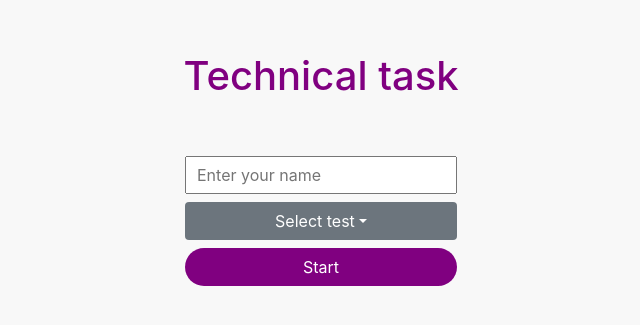
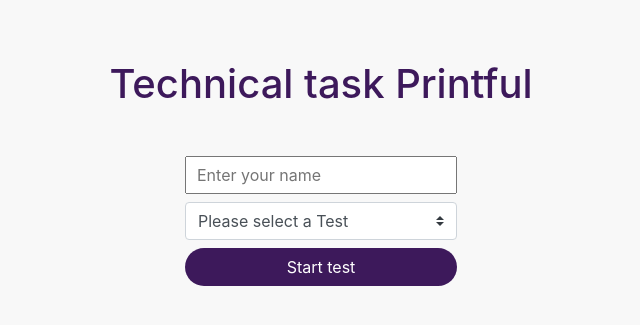
Before and after one commit to aleksandrgilarov/frontend-test, a Vue app: page / in a window 1280 px wide. Shown: the part 227-552 px from the top of the page, without its empty margins (319-959 px from the left). Built offline with nearby package versions, Linux system fonts and the light colour scheme.

Commit message:
Add most of the front-end part

```diff
--- a/src/App.vue
+++ b/src/App.vue
@@ -1,41 +1,104 @@
 <template>
-  <div id="app">
-    <div class="container-fluid full-height flex-center flex-column bg-grey">
-      <div class="row">
-        <div class="col">
-          <h1 class="mb-5 brand-primary-color">Technical task</h1>
-        </div>
-      </div>
-      <div class="row">
-        <div class="col">
-          <div class="group m-md-2">
-            <input id="name" type="text" placeholder="Enter your name" class="w-100">
-            <label for="name">Enter your name</label>
-          </div>
-          <b-dropdown
-              text="Select test"
-              block
-              class="m-md-2"
-              menu-class="w-100"
-          >
-            <b-dropdown-item href="#">Action</b-dropdown-item>
-            <b-dropdown-item href="#">Another action</b-dropdown-item>
-            <b-dropdown-item href="#">Something else here</b-dropdown-item>
-          </b-dropdown>
-          <div class="m-2">
-            <button class="btn btn-block rounded-pill bg-brand-primary">Start</button>
-          </div>
-        </div>
-      </div>
+  <div
+    id="app"
+    class="container-fluid full-height flex-center flex-column bg-grey"
+  >
+    <Title :title="title" />
+    <FirstStep v-if="!showQuestions" @start-test="startTest" :tests="availableTests"/>
+    <div v-if="showQuestions">
+      <Question :question="question" @next-question="nextQuestion()"/>
+      <b-progress :value="step" :max="questions.length" animated variant="success" class="mt-2" ></b-progress>
     </div>
   </div>
 </template>
 
 <script>
+import FirstStep from "@/components/FirstStep";
+import Title from "@/components/Title";
+import Question from "@/components/Question";
 
 export default {
   name: "App",
   components: {
+    FirstStep,
+    Title,
+    Question,
+  },
+  methods: {
+    startTest(name) {
+      this.name = name;
+      this.questions = this.getTestQuestions();
+      this.question = this.questions[this.step];
+      this.showQuestions = true;
+      this.title = this.questions[this.step].title;
+    },
+    getTestQuestions() {
+      return [
+        {
+          id: 1715,
+          title:
+            "Who is The Elven Sword-Wielding, Green Clothed Hero in the Legend of Zelda series?",
+        },
+        {
+          id: 2243,
+          title:
+            "In what game series are Golden Rings used as life-energy and money",
+        },
+        {
+          id: 3193,
+          title: 'What part of an Xbox 360 causes the "Red Ring of Death"?',
+        },
+        {
+          id: 6001,
+          title: "NES was short for....?",
+        },
+        {
+          id: 8696,
+          title:
+            "How many forms does The Final Boss of The Legend of Dragoon Have?",
+        },
+        {
+          id: 14998,
+          title: "What was the first home console?",
+        },
+      ];
+    },
+    getTests() {
+      //Implement get request
+    },
+    nextQuestion() {
+      this.step++;
+      this.question = this.questions[this.step];
+      this.title = this.questions[this.step].title;
+      console.log(this.step)
+    }
+  },
+  data() {
+    return {
+      title: "Technical task Printful",
+      showQuestions: false,
+      name: "",
+      availableTests: [],
+      questions: [],
+      question: {},
+      step: 0,
+    };
+  },
+  created() {
+    this.availableTests = [
+      {
+        id: 1,
+        title: "Video Games",
+      },
+      {
+        id: 2,
+        title: "Numbers",
+      },
+      {
+        id: 3,
+        title: "Movies",
+      },
+    ];
   },
 };
 </script>
@@ -43,39 +106,41 @@
 <style lang="scss">
 @import "assets/scss/main";
 #app {
-  button {
+  .custom-button {
     color: $white;
     border-color: transparent;
     font-size: $text-size;
+    min-width: 150px;
     &:hover {
-      opacity: .8;
+      opacity: 0.8;
       border-color: transparent;
     }
   }
   .group {
     position: relative;
   }
-  input {
+  input[type="text"] {
     display: block;
     transition: all 0.1s;
     font-size: $text-size;
     padding: 5px 10px;
+    min-width: 250px;
   }
-  input:placeholder-shown + label {
-    opacity:0;
+  input[type="text"]:placeholder-shown + label {
+    opacity: 0;
     transform: translateY(100%);
   }
-  input + label {
+  input[type="text"] + label {
     position: absolute;
     top: -18px;
     left: 10px;
     transition: all 0.1s;
-    opacity:1;
+    opacity: 1;
     font-size: $text-size-sm;
   }
-  input:focus {
-    outline:0;
-    border-color:$primary;
+  input[type="text"]:focus {
+    outline: 0;
+    border-color: $primary;
   }
 }
 </style>
--- a/src/assets/scss/_variables.scss
+++ b/src/assets/scss/_variables.scss
@@ -1,6 +1,8 @@
-$primary: purple;
+$primary: #3d195b;
 $white: #fff;
 $grey: #f8f8f8;
+$brand-red: #e90052;
+$brand-orange: #FF6600;
 
 $text-size-sm: .75rem;
 $text-size: 1rem;
--- /dev/null
+++ b/src/components/FirstStep.vue
@@ -0,0 +1,64 @@
+<template>
+  <div class="row">
+    <div class="col">
+      <b-alert v-model="showAlert" variant="danger" dismissible class="w-100 mb-4">
+        Name or test not selected!
+      </b-alert>
+      <form @submit.prevent="startTest">
+        <div class="group mb-2">
+          <input
+            id="name"
+            type="text"
+            v-model="name"
+            placeholder="Enter your name"
+            class="w-100"
+          />
+          <label for="name">Enter your name</label>
+        </div>
+        <b-form-select
+          v-model="selectedTest"
+          :options="options"
+          class="mb-2"
+        ></b-form-select>
+        <input
+          type="submit"
+          class="btn btn-block rounded-pill bg-brand-primary custom-button"
+          value="Start test"
+        />
+      </form>
+    </div>
+  </div>
+</template>
+
+<script>
+export default {
+  name: "FirstStep",
+  props: ["tests"],
+  methods: {
+    startTest() {
+      if (!this.name || !this.selectedTest) {
+        this.showAlert = true;
+      } else {
+        this.$emit("start-test", this.name); // TO-DO: pass testID
+      }
+    },
+  },
+  data() {
+    return {
+      name: "",
+      selectedTest: null,
+      options: [
+        { value: null, text: "Please select a Test" },
+      ],
+      showAlert: false,
+    };
+  },
+  created() {
+    this.tests.forEach((test) => {
+      this.options.push({ value: test.id, text: test.title });
+    });
+  },
+};
+</script>
+
+<style scoped></style>
--- /dev/null
+++ b/src/components/Question.vue
@@ -0,0 +1,116 @@
+<template>
+  <div class="row">
+    <div
+      class="col-md-6 col-12 options-wrapper"
+      :key="option.id"
+      v-for="option in options"
+    >
+      <input
+        type="checkbox"
+        :id="option.id"
+        :value="option.id"
+        v-model="checkedOptions"
+      />
+      <label :for="option.id" class="rounded-pill text-center">{{
+        option.title
+      }}</label>
+    </div>
+    <div class="col">
+      <input
+        type="button"
+        @click="nextStep()"
+        :disabled="checkedOptions.length === 0"
+        :value="btnText"
+        class="btn btn-block rounded-pill font-weight-bold mt-4 bg-brand-primary custom-button"
+      >
+
+    </div>
+  </div>
+</template>
+
+<script>
+export default {
+  name: "Question",
+  props: ["question"],
+  methods: {
+    nextStep() {
+      this.$emit("next-question");
+      this.checkedOptions = [];
+      this.options = this.getOptions();
+      console.log(this.question.id);
+      console.log(this.checkedOptions);
+    },
+    getOptions() {
+      return [
+        {
+          id: 14030,
+          title: "huink",
+        },
+        {
+          id: 24569,
+          title: "sdf",
+        },
+        {
+          id: 27897,
+          title: "sdf",
+        },
+        {
+          id: 28471,
+          title: "sdfsdffsdfsd",
+        },
+      ];
+    },
+  },
+  data() {
+    return {
+      options: [],
+      checkedOptions: [],
+      btnText: "Next",
+    };
+  },
+  created() {
+    console.log("worked question component");
+    this.options = [
+      {
+        id: 14030,
+        title: "Link",
+      },
+      {
+        id: 24569,
+        title: "Luigi",
+      },
+      {
+        id: 27897,
+        title: "Ganon",
+      },
+      {
+        id: 28471,
+        title: "Zelda",
+      },
+    ];
+  },
+};
+</script>
+
+<style lang="scss" scoped>
+@import "../assets/scss/main";
+.options-wrapper {
+  input[type="checkbox"] {
+    display: none;
+  }
+  label {
+    background-color: lighten($primary, 10%);
+    color: $white;
+    padding: 10px 15px;
+    border-radius: 0.5rem;
+    width: 100%;
+    &:hover {
+      cursor: pointer;
+      opacity: 0.8;
+    }
+  }
+  input[type="checkbox"]:checked + label {
+    background-color: $brand-orange;
+  }
+}
+</style>
--- /dev/null
+++ b/src/components/Title.vue
@@ -0,0 +1,25 @@
+<template>
+  <div class="row">
+    <div class="col">
+      <h1 class="mb-5 brand-primary-color">{{ title }}</h1>
+    </div>
+  </div>
+</template>
+
+<script>
+export default {
+  name: "Title",
+  props: {
+    title: {
+      type: String,
+      default: "Technical task",
+    },
+  },
+};
+</script>
+
+<style scoped>
+h1 {
+  text-align: center;
+}
+</style>
--- a/src/main.js
+++ b/src/main.js
@@ -1,12 +1,12 @@
 import Vue from "vue";
-import { BootstrapVue } from 'bootstrap-vue'
+import { BootstrapVue } from "bootstrap-vue";
 import App from "./App.vue";
 
 import "bootstrap/dist/css/bootstrap.css";
 import "bootstrap-vue/dist/bootstrap-vue.css";
 
 Vue.config.productionTip = false;
-Vue.use(BootstrapVue)
+Vue.use(BootstrapVue);
 new Vue({
   render: (h) => h(App),
 }).$mount("#app");
```
Also changed, not shown: src/components/Options.vue (added, +18 -0 lines).
